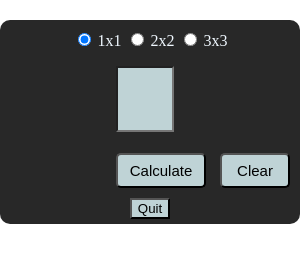
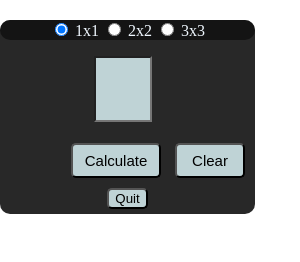
Before and after one commit to Ednaxx/Electron-determinant-calculator, an Electron app: page index.html in a window 300 px wide. Both pictures are taken after a click on the radio button 84 px from the left and 39 px from the top of the page. Drawn offline with Linux system fonts and the light colour scheme.

Commit message:
window size 'fixed'

```diff
--- a/index.js
+++ b/index.js
@@ -2,10 +2,11 @@ const { app, BrowserWindow } = require('electron')
 
 const createWindow = () => {
   const win = new BrowserWindow({
-    width: 500,
     height: 400,
+    width: 300,
     titleBarStyle: 'hidden',
     transparent: true,
+    resizable: false,
     webPreferences: {
         nodeIntegration: true,
         contextIsolation: false,
--- a/src/script.js
+++ b/src/script.js
@@ -18,6 +18,9 @@ var clear = document.getElementById("clear");
 var check = document.getElementsByName("order");
 
 var result = document.getElementById("result");
+
+let height = document.getElementsByClassName("calculator")[0].offsetHeight;
+let width = document.getElementsByClassName("calculator")[0].offsetWidth;
 
 //clear function and button
 
@@ -56,6 +59,7 @@ btn1.addEventListener("click", function check1(){
         cal.style.display = "inline";
         clear.style.display = "inline";
         clearFunction();
+        console.log(height, width);
     }
 });
 btn2.addEventListener("click", function check2(){
@@ -67,6 +71,7 @@ btn2.addEventListener("click", function check2(){
         cal.style.display = "inline";
         clear.style.display = "inline";
         clearFunction();
+        console.log(height, width);
     }
 });
 btn3.addEventListener("click", function check3(){
@@ -78,6 +83,7 @@ btn3.addEventListener("click", function check3(){
         cal.style.display = "inline";
         clear.style.display = "inline";
         clearFunction();
+        console.log(height, width);
     }
 });
 
--- a/src/styles.css
+++ b/src/styles.css
@@ -1,11 +1,12 @@
-body {
+body, .calculator {
+    height: fit-content;
+    width: fit-content;
     margin: 0;
-    /* background-color: rgb(43, 43, 43); */
 }
 
 .calculator {
     /* width: 50vw; */
-    height: auto;
+    /*height: auto; */
     margin-left: auto;
     margin-right: auto;
     margin-top: 20px;
@@ -17,8 +18,16 @@ body {
 }
 
 .matrixorder {
+    display: inline;
     align-self: center;
-    margin-top: 10px;
+    margin-top: 0px;
+    padding-left: 50px;
+    padding-right: 50px;
+    border-radius: 10px;
+    background-color: rgba(0,0,0,0.5);
+}
+
+.matrixorder input {
     -webkit-app-region: no-drag;
 }
 
@@ -55,15 +64,18 @@ body {
 
 #calculate {
     display: none;
+    align-self:flex-start;
 }
 
 #clear {
     display: none;
+    align-self: flex-end;
 }
 
 #quit {
     display: inline;
     align-self: center;
+    border-radius: 5px;
     -webkit-app-region: no-drag;
 }
 
```
